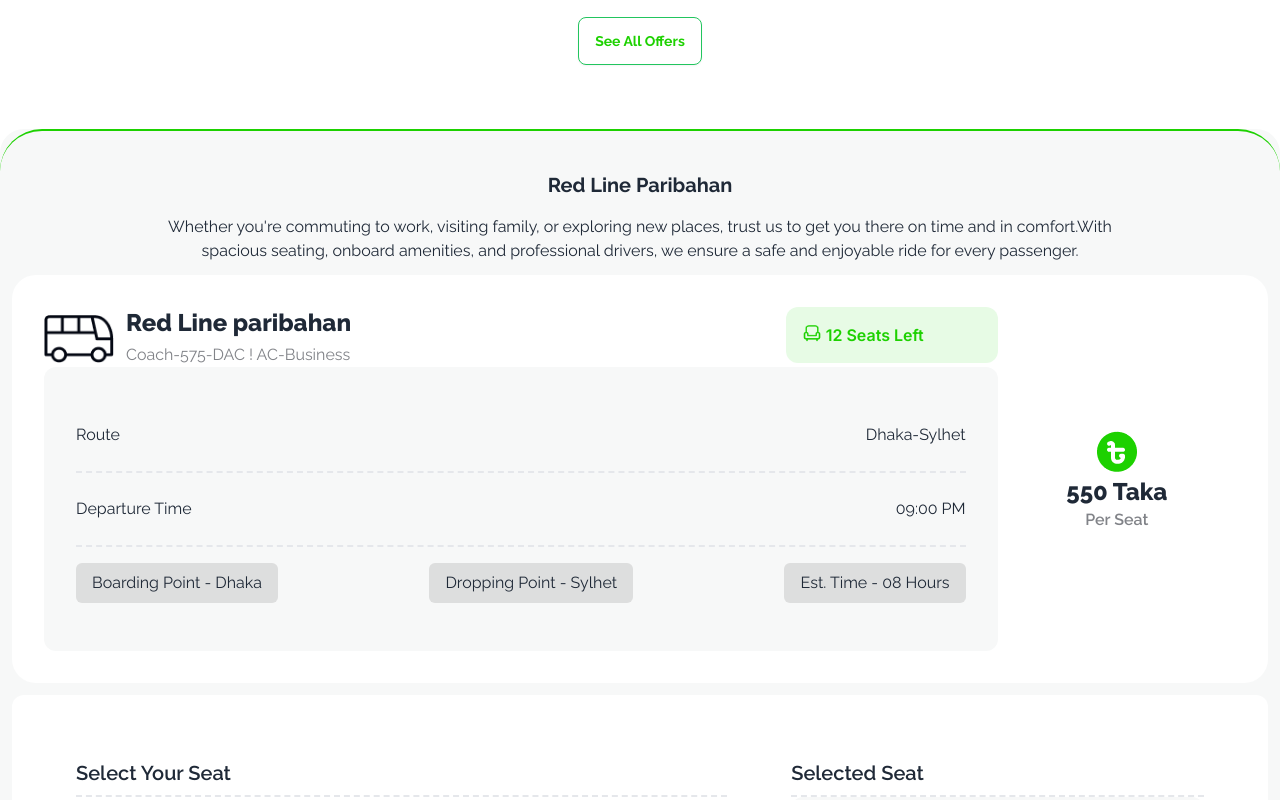
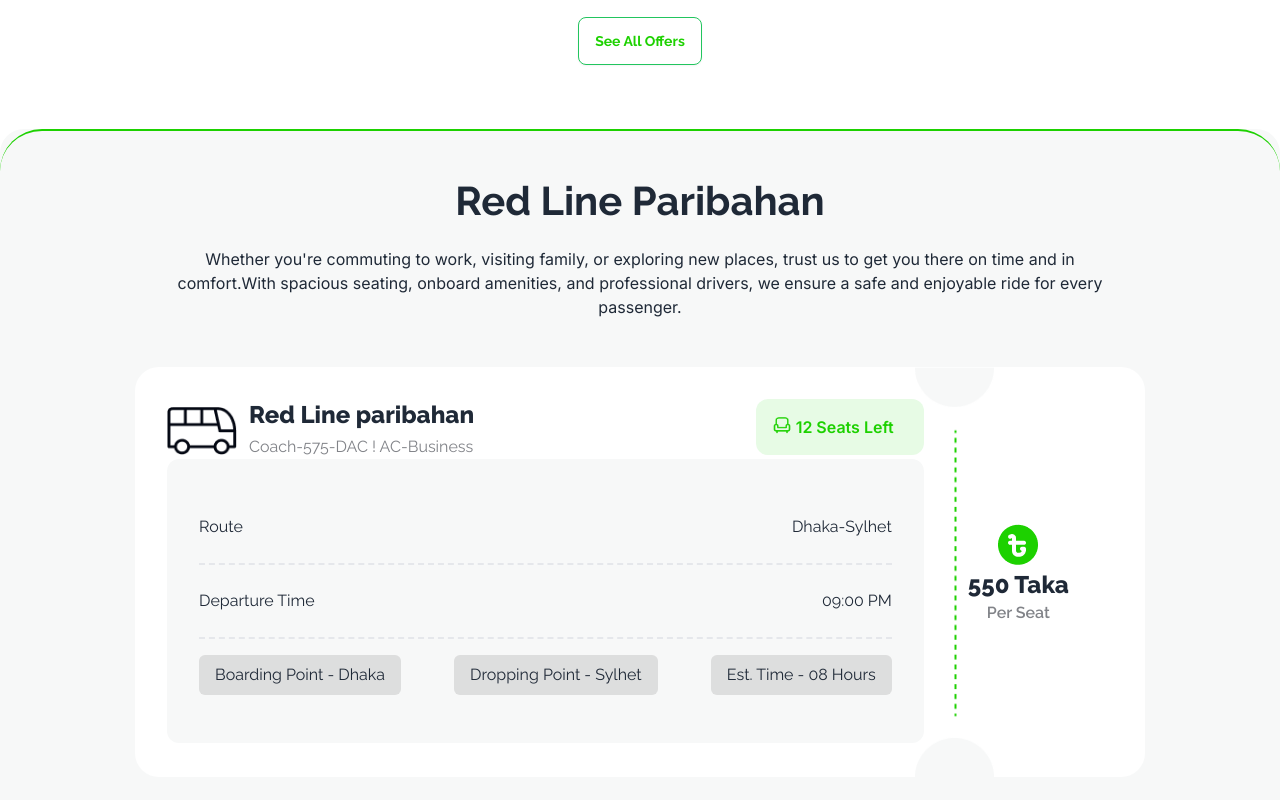
Before and after one commit to tech-shanto/red-line, a plain HTML site: page index.html in a window 1280 px wide. Shown: the part 1060-1860 px from the top of the page. Drawn offline with nearby package versions, Linux system fonts and the light colour scheme.

Commit message:
bug fixed

```diff
--- a/index.html
+++ b/index.html
@@ -76,20 +76,21 @@
             </div>
         </section>
         <!-- ticket section  -->
-        <section class="bg-[#f7f8f8] rounded-3xl">
-            <div class="">
+        <section class="bg-[#f7f8f8] rounded-3xl pb-10">
+            <div class="mb-12">
                 <div class="ticket-border mt-16 pb-10">
                 </div>
                 <div id="ticket" class="flex flex-col justify-center text-center w-3/5 lg:w-3/4 mx-auto">
-                    <h2 class="mb-4 font-bold text-xl">Red Line Paribahan</h2>
-                    <p>Whether you're commuting to work, visiting family, or exploring new places, trust us to get you
+                    <h2 class="mb-4 font-bold text-[40px]">Red Line Paribahan</h2>
+                    <p class="f-inter">Whether you're commuting to work, visiting family, or exploring new places, trust us to get you
                         there on time and in comfort.With spacious seating, onboard amenities, and professional drivers,
                         we ensure a safe and enjoyable ride for every passenger. </p>
                 </div>
             </div>
             <!-- route  -->
-            <div>
-                <div class="flex flex-col bg-white rounded-3xl lg:flex-row p-8 m-3">
+            <div class="mx-[135px] mb-7 ticketDivider">
+                <img src="images/info-devider.png" alt="" class="info-devider h-[410px]">
+                <div class="flex flex-col bg-white rounded-3xl lg:flex-row p-8 h-[410px]">
                     <div class="lg:w-4/5">
                         <div class=" flex flex-row justify-between">
                             <div class="flex flex-row w-2/3 gap-3">
@@ -131,11 +132,8 @@
                 </div>
             </div>
             <!-- seats ticketing -->
-            <div class="grid grid-cols-5 bg-white rounded-xl m-3 p-8">
+            <div class="grid grid-cols-5 bg-white rounded-xl mx-[135px] p-8 mb-7">
                 <div class=" col-span-3 p-8">
-                    <div id="kawkaw">
-
-                    </div>
                     <h3 class="font-semibold text-xl pb-2 border-b-2 border-dashed">Select Your Seat</h3>
                     <div class="flex flex-row justify-between">
                         <div class="">
@@ -223,9 +221,6 @@
             </div>
         </section>
     </main>
-    <footer>
-        footer
-    </footer>
 
     <script src="script/script.js"></script>
 </body>
--- a/style/style.css
+++ b/style/style.css
@@ -60,7 +60,16 @@
 .couponDivider{
     position: relative;
 }
+
 .gullu{
     position: absolute;
     left: 55%;
 }
+
+.ticketDivider{
+    position: relative;
+}
+.info-devider{
+    position: absolute;
+    right: 15%;
+}
```
